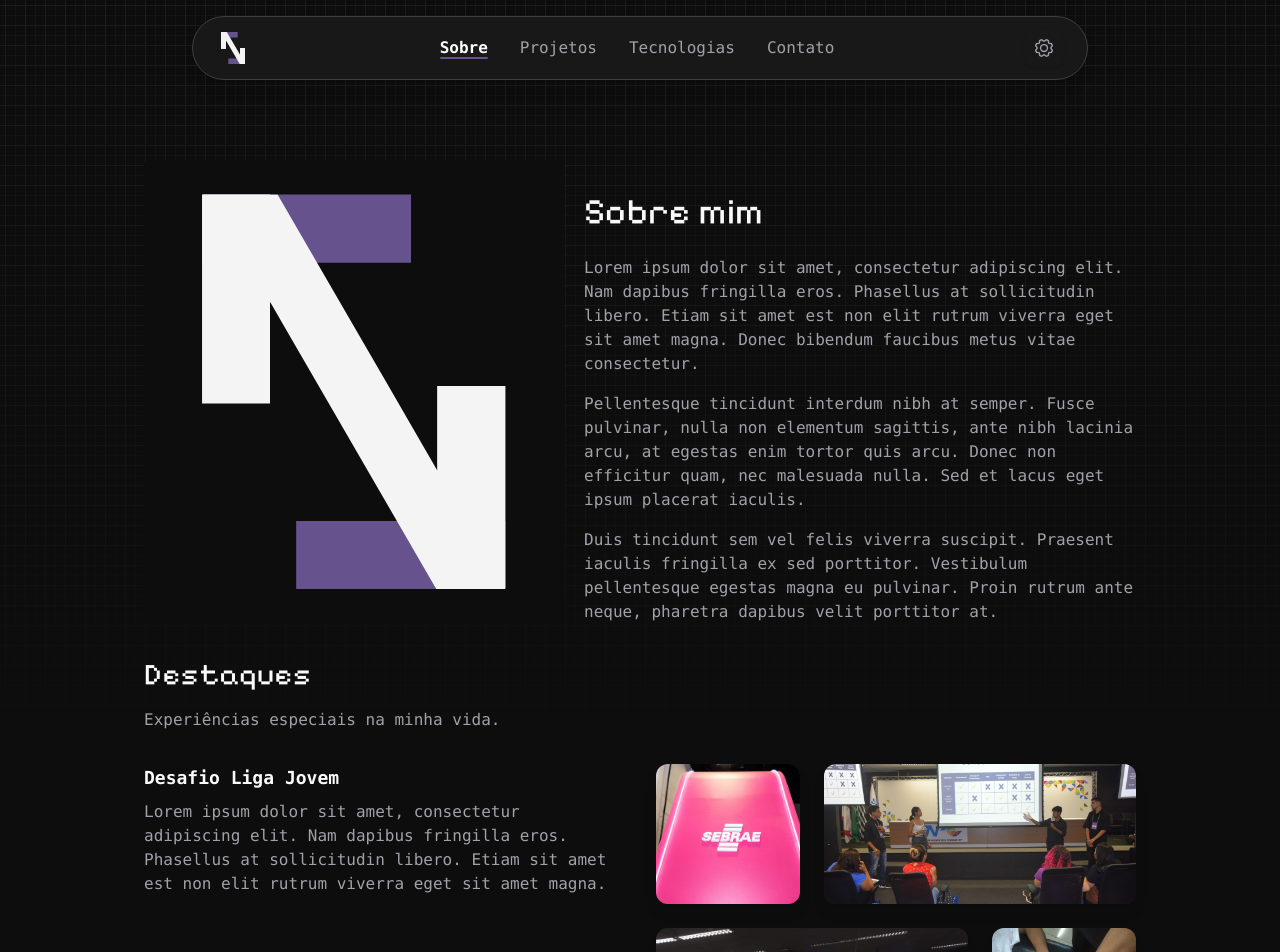
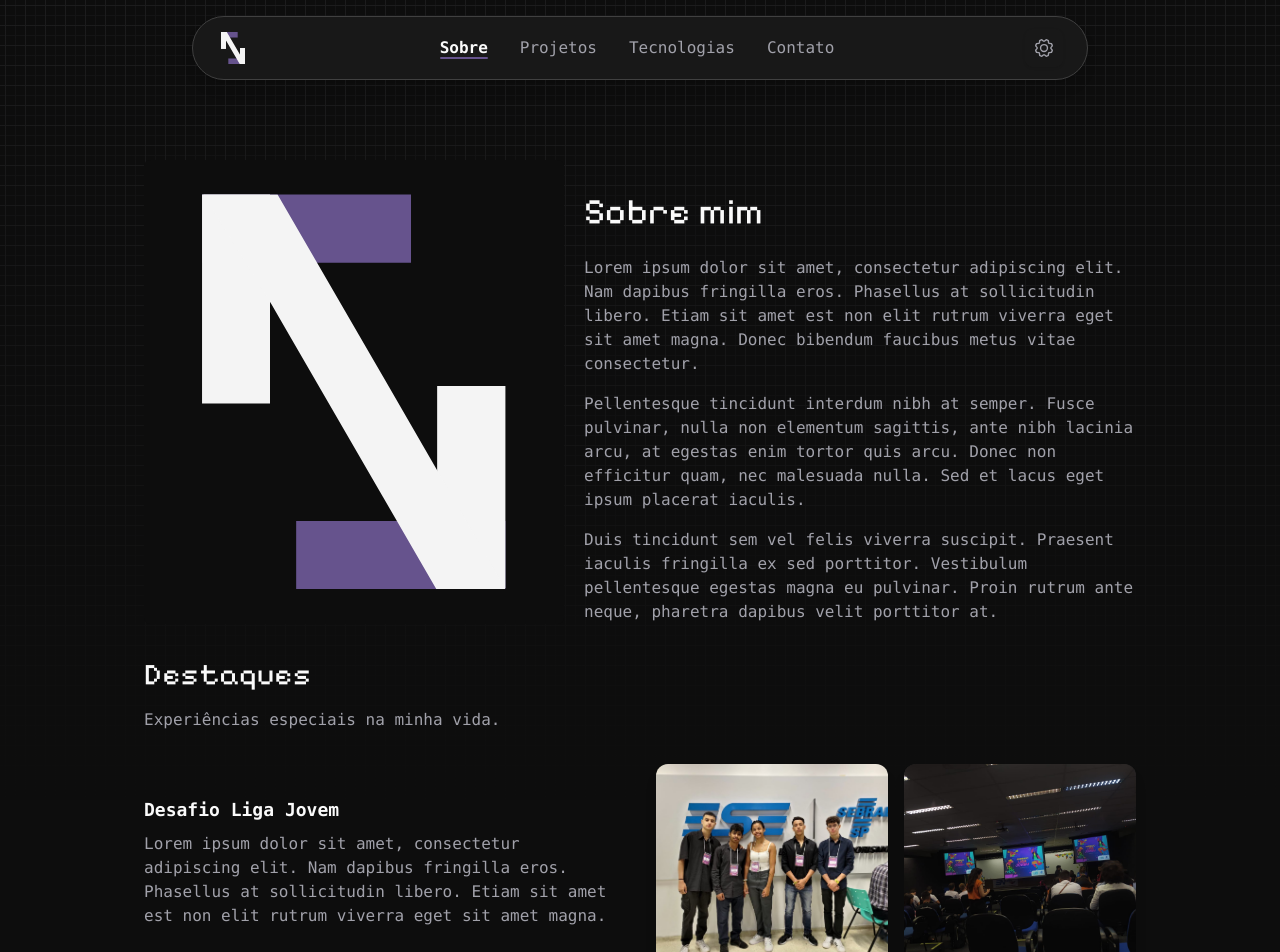
Before and after one commit to nahtanPNG/nahtanPNG, a Next.js app: page /about in a window 1280 px wide. Shown: the top 952 px of the page. Built offline with nearby package versions, Linux system fonts and the light colour scheme.

Commit message:
feat: highlights section

```diff
--- a/src/app/about/page.tsx
+++ b/src/app/about/page.tsx
@@ -48,7 +48,7 @@ export default function AboutPage() {
           Experiências especiais na minha vida.
         </p>
         <div className="flex flex-col md:flex-row gap-8 items-start">
-          <div className="md:w-1/2 w-full mb-4 md:mb-0">
+          <div className="w-full mb-4 md:mb-0 mt-8">
             <h2 className="text-lg font-bold mb-2">Desafio Liga Jovem</h2>
             <p className="text-muted-foreground">
               Lorem ipsum dolor sit amet, consectetur adipiscing elit. Nam
@@ -56,23 +56,17 @@ export default function AboutPage() {
               sit amet est non elit rutrum viverra eget sit amet magna.
             </p>
           </div>
-          <div className="md:w-1/2 w-full grid grid-cols-2 md:grid-cols-3 gap-6 auto-rows-[140px]">
+          <div className="w-full grid grid-cols-2 gap-4 auto-rows-[200px]">
             {[
-              { src: "/sebrae.jpg", alt: "Avatar" },
+              { src: "/equipe.jpg", alt: "Avatar" },
+              {
+                src: "/apresentacao-local.jpg",
+                alt: "Globe",
+              },
               {
                 src: "/apresentacao.jpg",
                 alt: "About",
                 className: "col-span-2",
-              },
-              {
-                src: "/apresentacao-local.jpg",
-                alt: "Globe",
-                className: "col-span-2",
-              },
-              {
-                src: "/pulseiras.jpeg",
-                alt: "Globe",
-                className: "col-span-1",
               },
             ].map((img, idx) => (
               <div
```
Also changed, not shown: public/equipe.jpg (added).
